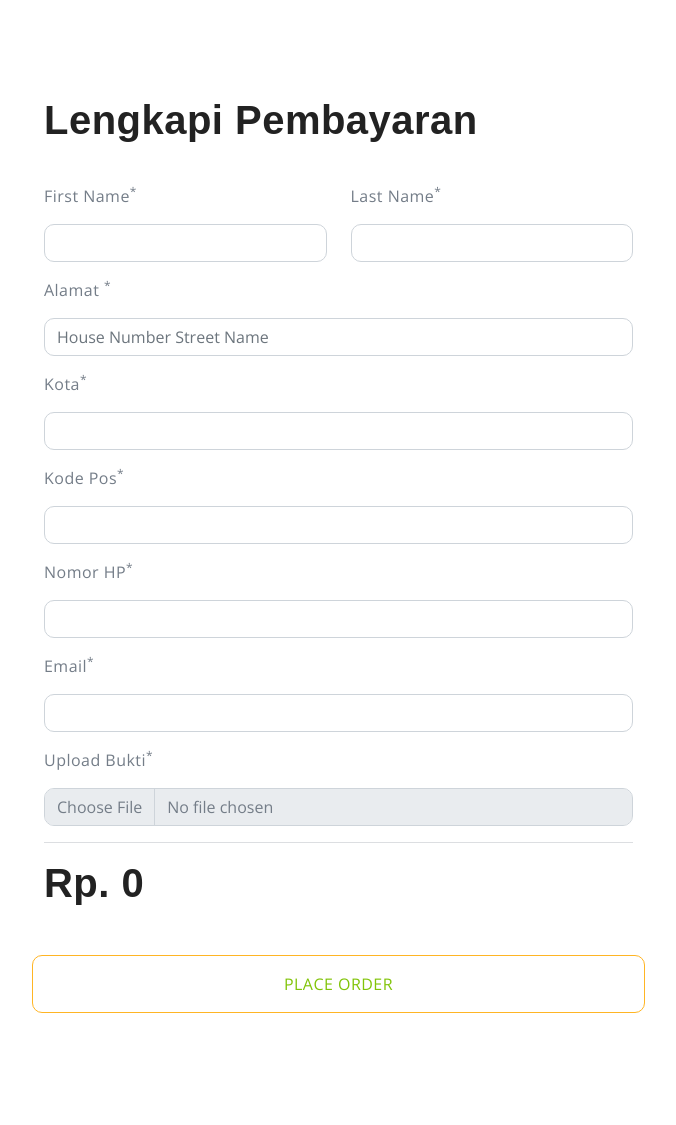
After one commit to kameliafina/eccomerceprojek, a CodeIgniter 4 app: the page made by app/Views/pelanggan/pembayaran.php in a window 1280 px wide. The commit adds this page. Shown: the whole page, without its empty margins (74-750 px from the left). Run offline with PHP 8.4 and a stand-in for CodeIgniter, Linux system fonts and the light colour scheme; the template is opened without the code that fills it, so the values that code supplies are empty; some libraries are stand-ins or nearby versions.

Commit message:
commit aja

```diff
--- a/app/Config/Routes.php
+++ b/app/Config/Routes.php
@@ -20,11 +20,12 @@ $routes->get('/pelangganctrl/box', 'PelangganCtrl::box');
 $routes->post('/pelangganctrl/tambahkeranjang', 'PelangganCtrl::tambahkeranjang');
 $routes->get('/pelangganctrl/tambahkeranjang', 'PelangganCtrl::tambahkeranjang');
 $routes->get('/pelangganctrl/lihatkeranjang', 'PelangganCtrl::lihatkeranjang');
-$routes->get('/pelangganctrl/hapus', 'PelangganCtrl::hapus');
+$routes->get('/pelangganctrl/hapus/(:segment)', 'PelangganCtrl::hapus/$1');
 $routes->get('/pelangganctrl/update_quantity', 'PelangganCtrl::update_quantity');
 $routes->post('/pelangganctrl/update_quantity', 'PelangganCtrl::update_quantity');
 $routes->get('/pelangganctrl/bayar', 'PelangganCtrl::bayar');
 $routes->get('/pelangganctrl/sukses', 'PelangganCtrl::sukses');
+$routes->get('/pelangganctrl/pembayaran', 'PelangganCtrl::pembayaran');
 $routes->get('/pelangganctrl/detail/(:segment)', 'PelangganCtrl::detail/$1');
 $routes->post('/pelangganctrl/tampildetail', 'PelangganCtrl::tampildetail');
 
--- a/app/Views/pelanggan/bayar.php
+++ b/app/Views/pelanggan/bayar.php
@@ -93,7 +93,7 @@
                         </div>
 
                         <a href="<?= site_url('/pelangganctrl/sukses') ?>" class="btn border-secondary rounded-pill px-4 py-3 text-primary text-uppercase mb-4 ms-4" type="button">CASH</a>
-                        <a href="<?= site_url('/pelangganctrl/sukses') ?>" class="btn border-secondary rounded-pill px-4 py-3 text-primary text-uppercase mb-4 ms-4" type="button">QRIS</a>
+                        <a href="<?= site_url('/pelangganctrl/pembayaran') ?>" class="btn border-secondary rounded-pill px-4 py-3 text-primary text-uppercase mb-4 ms-4" type="button">QRIS</a>
                     </div>
                 </div>
             </div>
--- /dev/null
+++ b/app/Views/pelanggan/pembayaran.php
@@ -0,0 +1,89 @@
+<head>
+    <meta charset="utf-8">
+    <title>Fruitables - Vegetable Website Template</title>
+    <meta content="width=device-width, initial-scale=1.0" name="viewport">
+    <meta content="" name="keywords">
+    <meta content="" name="description">
+
+    <!-- Google Web Fonts -->
+    <link rel="preconnect" href="https://fonts.googleapis.com">
+    <link rel="preconnect" href="https://fonts.gstatic.com" crossorigin>
+    <link href="https://fonts.googleapis.com/css2?family=Open+Sans:wght@400;600&family=Raleway:wght@600;800&display=swap" rel="stylesheet">
+
+    <!-- Icon Font Stylesheet -->
+    <link rel="stylesheet" href="https://use.fontawesome.com/releases/v5.15.4/css/all.css" />
+    <link href="https://cdn.jsdelivr.net/npm/bootstrap-icons@1.4.1/font/bootstrap-icons.css" rel="stylesheet">
+
+    <!-- Libraries Stylesheet -->
+    <link href="<?php echo base_url('asset-tambahan') ?>/lib/lightbox/css/lightbox.min.css" rel="stylesheet">
+    <link href="<?php echo base_url('asset-tambahan') ?>/lib/owlcarousel/assets/owl.carousel.min.css" rel="stylesheet">
+
+
+    <!-- Customized Bootstrap Stylesheet -->
+    <link href="<?php echo base_url('asset-tambahan') ?>/css/bootstrap.min.css" rel="stylesheet">
+
+    <!-- Template Stylesheet -->
+    <link href="<?php echo base_url('asset-tambahan') ?>/css/style.css" rel="stylesheet">
+</head>
+
+
+
+
+
+<!-- Checkout Page Start -->
+<div class="container-fluid py-5">
+            <div class="container py-5">
+                <h1 class="mb-4">Lengkapi Pembayaran</h1>
+
+                <form action="#">
+                    <div class="row g-5">
+                        <div class="col-md-12 col-lg-6 col-xl-7">
+                            <div class="row">
+                                <div class="col-md-12 col-lg-6">
+                                    <div class="form-item w-100">
+                                        <label class="form-label my-3">First Name<sup>*</sup></label>
+                                        <input type="text" class="form-control">
+                                    </div>
+                                </div>
+                                <div class="col-md-12 col-lg-6">
+                                    <div class="form-item w-100">
+                                        <label class="form-label my-3">Last Name<sup>*</sup></label>
+                                        <input type="text" class="form-control">
+                                    </div>
+                                </div>
+                            </div>
+                            <div class="form-item">
+                                <label class="form-label my-3">Alamat <sup>*</sup></label>
+                                <input type="text" class="form-control" placeholder="House Number Street Name">
+                            </div>
+                            <div class="form-item">
+                                <label class="form-label my-3">Kota<sup>*</sup></label>
+                                <input type="text" class="form-control">
+                            </div>
+                            <div class="form-item">
+                                <label class="form-label my-3">Kode Pos<sup>*</sup></label>
+                                <input type="text" class="form-control">
+                            </div>
+                            <div class="form-item">
+                                <label class="form-label my-3">Nomor HP<sup>*</sup></label>
+                                <input type="tel" class="form-control">
+                            </div>
+                            <div class="form-item">
+                                <label class="form-label my-3">Email<sup>*</sup></label>
+                                <input type="email" class="form-control">
+                            </div>
+                            <div class="form-item">
+                                <label class="form-label my-3">Upload Bukti<sup>*</sup></label>
+                                <input type="file" class="form-control" name="foto">
+                            </div>
+                            <hr>
+                            <h1 class="mb-4">Rp. <?= number_format($subtotal, 0, '.', '.') ?></h1>
+                            <div class="row g-4 text-center align-items-center justify-content-center pt-4">
+                                <a href="<?= site_url('/pelangganctrl/sukses') ?>" type="button" class="btn border-secondary py-3 px-4 text-uppercase w-100 text-primary">Place Order</a>
+                            </div>
+                        </div>
+                    </div>
+                </form>
+            </div>
+        </div>
+        <!-- Checkout Page End -->
--- a/app/Views/pendaftaran.php
+++ b/app/Views/pendaftaran.php
@@ -20,7 +20,7 @@
 
                         <div data-mdb-input-init class="form-outline mb-4">
                             <input type="text" name="username" required class="form-control form-control-lg" />
-                            <label class="form-label" for="username">Email address</label>
+                            <label class="form-label" for="username">Username</label>
                         </div>
 
                         <div data-mdb-input-init class="form-outline mb-4">
```
Also changed, not shown: app/Controllers/KeranjangCtrl.php (+10 -1 lines), app/Controllers/PelangganCtrl.php (+18 -3 lines), app/Views/pelanggan/dapur.php (+2 -16 lines).
